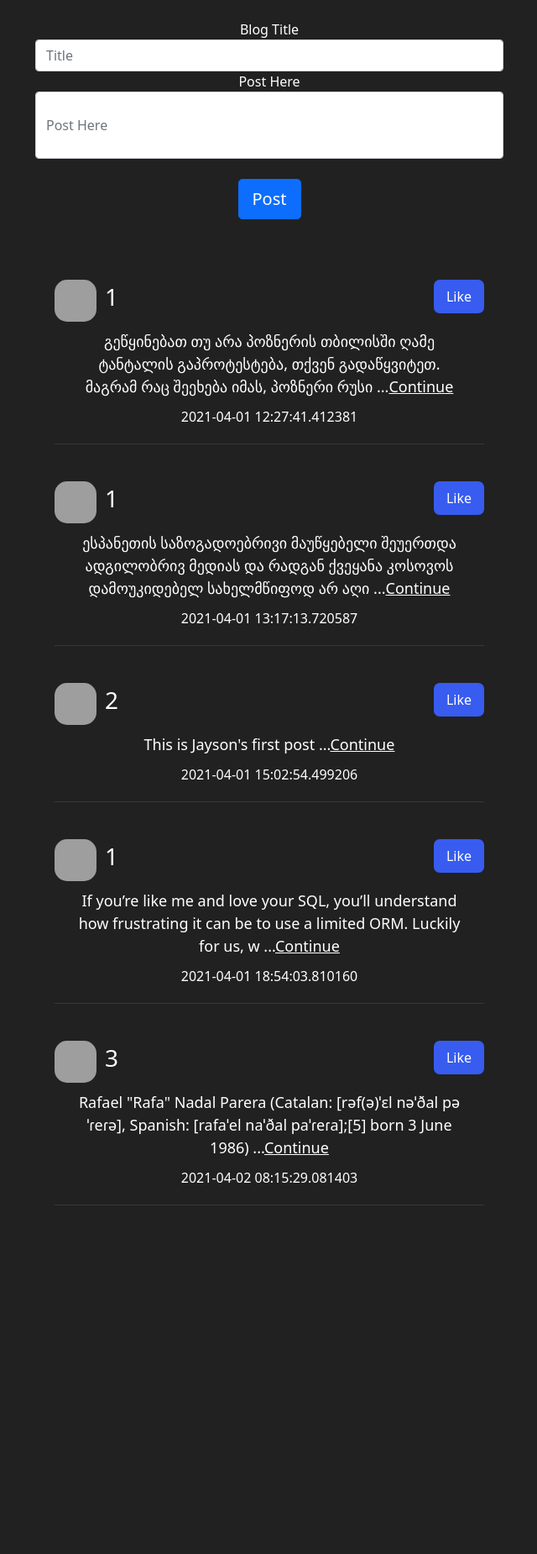
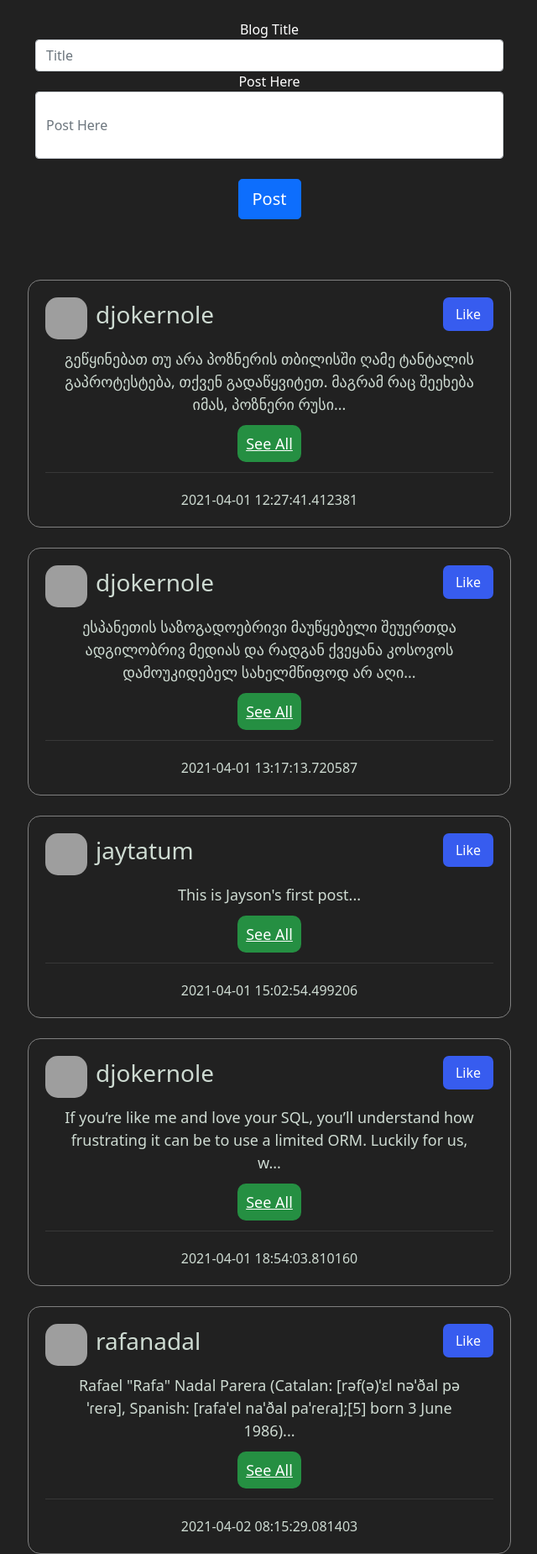
Before and after one commit to rGudavadze/blog_project, a Flask app: page /blogs in a window 1280 px wide. Shown: the part 60-1910 px from the top of the page at 84% size, without its empty margins (319-959 px from the left). Before the commit the page ends 1495 px from the top, so only its background shows below. Run offline with Flask 2, Linux system fonts and the light colour scheme; a user stored in the database is signed in; data comes from the database, SQL or seed files in the repository; grey boxes are pictures that could not be loaded.

Commit message:
presice blog

```diff
--- a/blog/routes.py
+++ b/blog/routes.py
@@ -62,9 +62,8 @@ def blogs():
         return redirect(url_for('blogs'))
 
     posts = Post.query.all()
-    users = User.query.all()
 
-    return render_template('blogs.html', form=form, posts=posts, users=users)
+    return render_template('blogs.html', form=form, posts=posts)
 
 @app.route('/blogs/<int:id>', methods=['GET', 'POST'])
 def individual_blog(id):
--- a/blog/templates/blogs.html
+++ b/blog/templates/blogs.html
@@ -12,8 +12,11 @@
             overflow-wrap: break-word;
         }
         #blog-id{
-            width: 40%;
+            width: 45%;
             margin: auto;
+            border: 1px solid grey;
+            border-radius: 15px;
+            padding: 20px;
         }
         header, footer {
               display: flex;
@@ -29,6 +32,7 @@
               flex-direction: column;
               justify-content: center;
               margin-left: 10px;
+              color: #cedbd2;
         }
         header .like-btn {
               display: flex;
@@ -46,11 +50,20 @@
         #inner p {
               margin: 10px 20px 10px 20px;
               font-size: 18px;
+              color: #cedbd2;
         }
         #inner hr {
               margin: 20px 0;
               border-style: solid;
               opacity: 0.1;
+        }
+        #more-button{
+            background-color: #258f42;
+            padding: 10px;
+            border-radius: 10px;
+        }
+        .date{
+            color: #cedbd2;
         }
     </style>
 {% endblock %}
@@ -77,18 +90,21 @@
 <br>
 <div id="blog-id">
     <header>
-        <img src="https://cdn.business2community.com/wp-content/uploads/2017/08/blank-profile-picture-973460_640.png" alt="Quincy Larson's profile picture" class="profile-thumbnail">
+        <img src="https://lifelinemedicalservices.co.uk/wp-content/uploads/2020/06/blank-profile-picture-973460_1280.jpg" alt="Quincy Larson's profile picture" class="profile-thumbnail">
         <div class="profile-name">
-          <h3>{{ p.owner }}</h3>
+          <h3>{{ p.owned_user.username }}</h3>
         </div>
         <div class="like-btn">
           <button>Like</button>
         </div>
     </header>
     <div id="inner">
-        <p>{{p.post[:120]}} ...<a class="text-white" href="/blogs/{{p.id}}">Continue</a></p>
+        <p>{{p.post[:120]}}...</p>
+        <p style="margin-top:20px;">
+            <a class="text-white" id="more-button" href="/blogs/{{p.id}}">See All</a>
+        </p>
+        <hr>
         <span class="date">{{p.date}}</span>
-        <hr>
     </div>
 </div>
 
```
